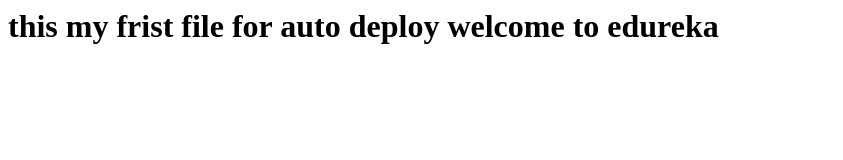
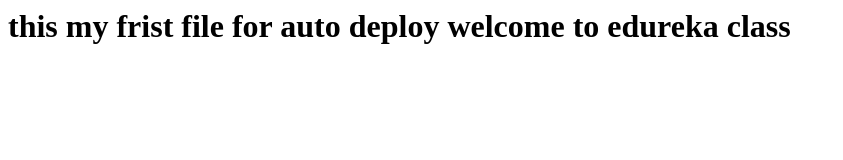
Before and after one commit to honorineicy/project, a plain HTML site: page index.html in a window 1280 px wide. Shown: the whole page, without its empty margins (0-843 px from the left). Drawn offline with Linux system fonts and the light colour scheme.

Commit message:
class changes

```diff
--- a/index.html
+++ b/index.html
@@ -1 +1 @@
-<h1> this my frist file for auto deploy welcome  to edureka </h1>
+<h1> this my frist file for auto deploy welcome  to edureka class </h1>
```
